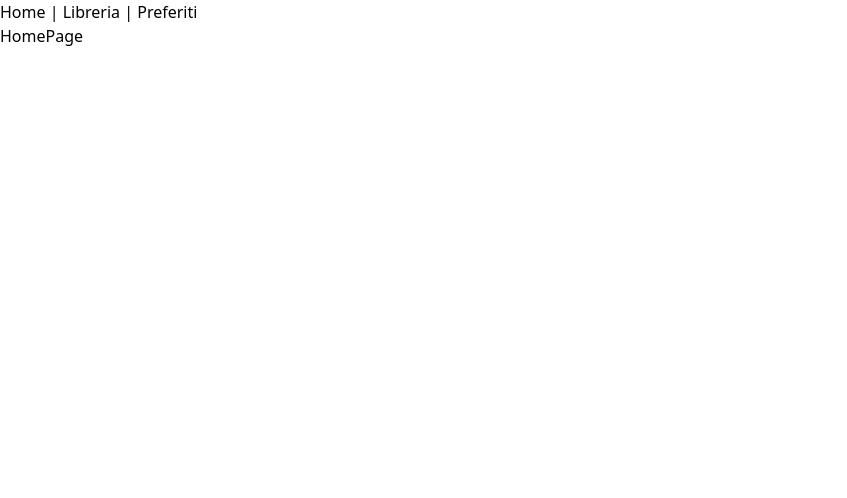
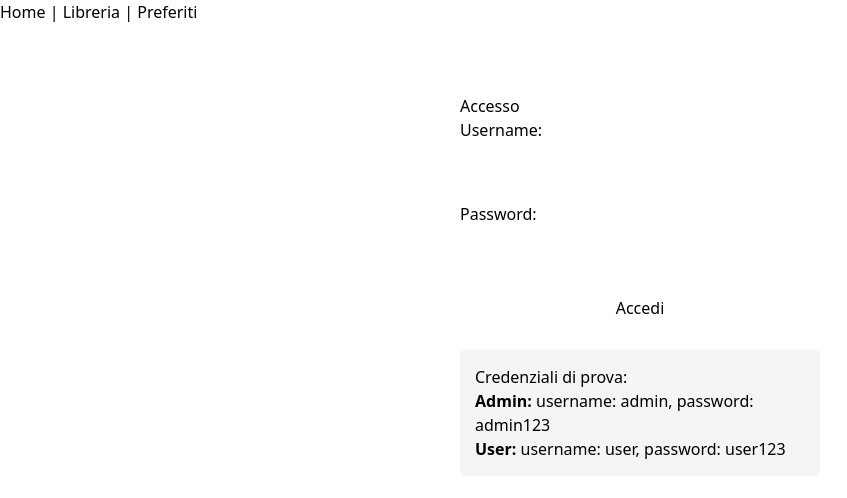
Before and after one commit to edvelhope/book-library, a React (Vite) app: page / in a window 1280 px wide. Shown: the top 498 px of the page, without its empty margins (0-847 px from the left). Built offline with nearby package versions, Linux system fonts and the light colour scheme.

Commit message:
auth aggiunta

```diff
--- a/src/App.tsx
+++ b/src/App.tsx
@@ -3,6 +3,7 @@ import HomePage from "./pages/HomePage";
 import Library from "./pages/Library";
 import BookInfo from "./pages/BookInfo";
 import Favourites from "./pages/Favourites";
+import Login from "./components/Login";
 
 function App() {
   return (
@@ -13,6 +14,7 @@ function App() {
       </nav>
       <Routes>
         <Route path="/" element={<HomePage />} />
+        <Route path="/login" element={<Login />} />
         <Route path="/books" element={<Library />} />
         <Route path="/favourites" element={<Favourites />} />
         {/* Rotta dinamica con annidamento */}
--- /dev/null
+++ b/src/components/Login.tsx
@@ -0,0 +1,84 @@
+import React, { useState } from "react";
+import { useDispatch } from "react-redux";
+import type { AppDispatch } from "../redux/store";
+import { authenticateUser, loginSuccess } from "../redux/authSlice";
+
+const Login: React.FC = () => {
+  const [username, setUsername] = useState("");
+  const [password, setPassword] = useState("");
+  const [error, setError] = useState("");
+  const dispatch = useDispatch<AppDispatch>();
+
+  const handleLogin = () => {
+    const authenticatedUser = authenticateUser(username, password);
+
+    if (authenticatedUser) {
+      dispatch(loginSuccess(authenticatedUser));
+      setError("");
+    } else {
+      setError("Username o password non validi");
+    }
+  };
+
+  const handleKeyPress = (e: React.KeyboardEvent) => {
+    if (e.key === "Enter") {
+      handleLogin();
+    }
+  };
+
+  return (
+    <div style={{ maxWidth: "400px", margin: "50px auto", padding: "20px" }}>
+      <h2>Accesso</h2>
+      <div>
+        <div style={{ marginBottom: "15px" }}>
+          <label>Username:</label>
+          <input
+            type="text"
+            value={username}
+            onChange={(e) => setUsername(e.target.value)}
+            onKeyPress={handleKeyPress}
+            style={{ width: "100%", padding: "8px", marginTop: "5px" }}
+            required
+          />
+        </div>
+        <div style={{ marginBottom: "15px" }}>
+          <label>Password:</label>
+          <input
+            type="password"
+            value={password}
+            onChange={(e) => setPassword(e.target.value)}
+            onKeyPress={handleKeyPress}
+            style={{ width: "100%", padding: "8px", marginTop: "5px" }}
+            required
+          />
+        </div>
+        {error && <p style={{ color: "red" }}>{error}</p>}
+        <button
+          onClick={handleLogin}
+          style={{ width: "100%", padding: "10px" }}
+        >
+          Accedi
+        </button>
+      </div>
+
+      <div
+        style={{
+          marginTop: "20px",
+          padding: "15px",
+          backgroundColor: "#f5f5f5",
+          borderRadius: "5px",
+        }}
+      >
+        <h4>Credenziali di prova:</h4>
+        <p>
+          <strong>Admin:</strong> username: admin, password: admin123
+        </p>
+        <p>
+          <strong>User:</strong> username: user, password: user123
+        </p>
+      </div>
+    </div>
+  );
+};
+
+export default Login;
--- a/src/pages/HomePage.tsx
+++ b/src/pages/HomePage.tsx
@@ -1,5 +1,9 @@
+import Login from "../components/Login";
+
 export default function HomePage() {
   return (
-    <div>HomePage</div>
-  )
+    <div>
+      <Login />
+    </div>
+  );
 }
--- /dev/null
+++ b/src/redux/authSlice.ts
@@ -0,0 +1,68 @@
+import { createSlice, type PayloadAction } from '@reduxjs/toolkit';
+
+// Tipi per l'autenticazione
+export type User = {
+    username: string;
+    role: 'admin' | 'user';
+}
+
+type AuthState = {
+    user: User | null;
+    isAuthenticated: boolean;
+}
+
+// Dati utenti fissi
+export const usersData = [
+    { username: 'admin', password: 'admin123', role: 'admin' as const },
+    { username: 'user', password: 'user123', role: 'user' as const }
+];
+
+// State iniziale
+const initialState: AuthState = {
+    user: null,
+    isAuthenticated: false
+};
+
+// Slice Redux per l'autenticazione
+const authSlice = createSlice({
+    name: 'auth',
+    initialState,
+    reducers: {
+        loginSuccess: (state, action: PayloadAction<User>) => {
+            state.user = action.payload;
+            state.isAuthenticated = true;
+        },
+        logout: (state) => {
+            state.user = null;
+            state.isAuthenticated = false;
+        }
+    }
+});
+
+// Funzione di autenticazione
+export const authenticateUser = (username: string, password: string): User | null => {
+    const foundUser = usersData.find(
+        u => u.username === username && u.password === password
+    );
+
+    if (foundUser) {
+        return {
+            username: foundUser.username,
+            role: foundUser.role
+        };
+    }
+
+    return null;
+};
+
+// Action creators
+export const { loginSuccess, logout } = authSlice.actions;
+
+// Reducer
+export default authSlice.reducer;
+
+// Selettori (helper per accedere allo state)
+export const selectUser = (state: { auth: AuthState }) => state.auth.user;
+export const selectIsAuthenticated = (state: { auth: AuthState }) => state.auth.isAuthenticated;
+export const selectUserRole = (state: { auth: AuthState }) => state.auth.user?.role;
+export const selectIsAdmin = (state: { auth: AuthState }) => state.auth.user?.role === 'admin';
--- a/src/redux/store.ts
+++ b/src/redux/store.ts
@@ -1,10 +1,12 @@
 import { configureStore } from '@reduxjs/toolkit';
 import bookReducer from "./bookSlice";
+import authReducer from "./authSlice"
 
 // Creo lo store combinando i reducer tramite RTK
 export const store = configureStore({
     reducer: {
-        books: bookReducer
+        books: bookReducer,
+        auth: authReducer
     }
 });
 
```
